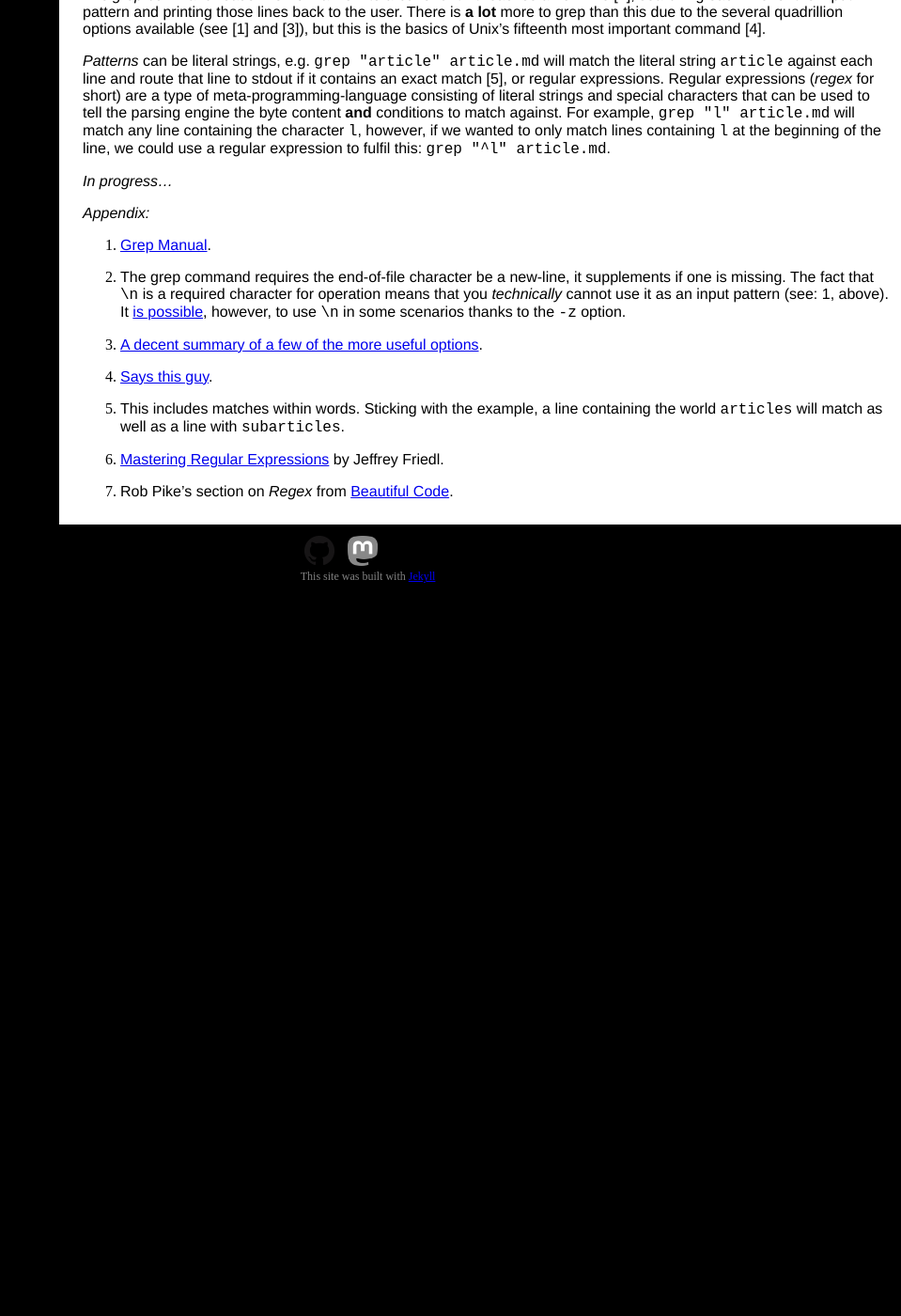
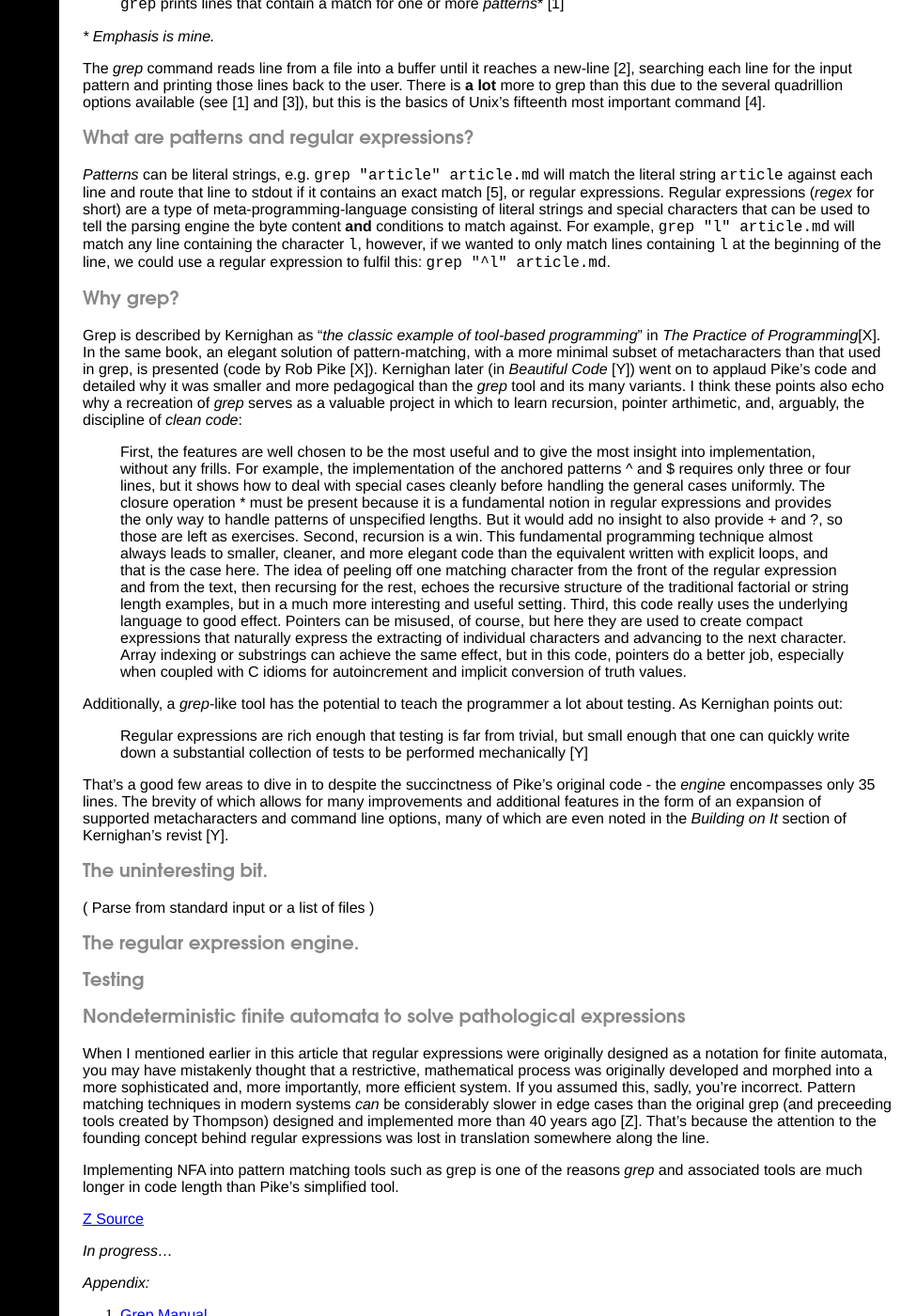
Before and after one commit to gerlofs/gerlofs.github.io, a Jekyll site: the page built from _posts/projects/2021-02-05-utils1.markdown, in a window 1280 px wide and 1400 px high, scrolled down 270 px. Shown: the whole window at 94% size, without its empty margins (321-1280 px from the left). Built offline with Jekyll 4.4.1, drawn with Linux system fonts in a browser that asks for light colours; before the commit the page ends 900 px from its top, so only the background shows below that; some of the changed text lies outside the part shown.

Commit message:
Update blog with section intros and a note on NFA

```diff
--- a/_posts/projects/2021-02-05-utils1.markdown
+++ b/_posts/projects/2021-02-05-utils1.markdown
@@ -10,6 +10,10 @@ tags: unlisted
 ---
 <h2 align="center">grep</h2>
 
+### What is the point in rewriting simplified versions of existing tools?
+
+### What is grep?
+
 `Grep` is a pattern matching engine that routes matched lines of text to the standard output. Simply put:
 
 > `grep` prints lines that contain a match for one or more _patterns_* [1]
@@ -18,13 +22,46 @@ tags: unlisted
 
 The _grep_ command reads line from a file into a buffer until it reaches a new-line [2], searching each line for the input pattern and printing those lines back to the user. There is **a lot** more to grep than this due to the several quadrillion options available (see [1] and [3]), but this is the basics of Unix's fifteenth most important command [4].
 
-
+### What are patterns and regular expressions?
 
 _Patterns_ can be literal strings, e.g. `grep "article" article.md` will match the literal string `article` against each line and route that line to stdout if it contains an exact match [5], or regular expressions.
 Regular expressions (*regex* for short) are a type of meta-programming-language consisting of literal strings and special characters that can be used to tell the parsing engine the byte content **and** conditions to match against.
 For example, `grep "l" article.md` will match any line containing the character `l`, however, if we wanted to only match lines containing `l` at the beginning of the line, we could use a regular expression to fulfil this: `grep "^l" article.md`.
 
+### Why grep?
 
+Grep is described by Kernighan as "*the classic example of tool-based programming*" in *The Practice of Programming*\[X]. In the same book, an elegant solution of pattern-matching, with a more minimal subset of metacharacters than that used in grep, is presented (code by Rob Pike [X]).
+Kernighan later (in *Beautiful Code* [Y]) went on to applaud Pike's code and detailed why it was smaller and more pedagogical than the *grep* tool and its many variants. I think these points also echo why a recreation of *grep* serves as a valuable project in which to learn recursion, pointer arthimetic, and, arguably, the discipline of *clean code*:
+
+> First, the features are well chosen to be the most useful and to give the most insight into implementation, without any frills. For example, the implementation of the anchored patterns ^ and $ requires only three or four lines, but it shows how to deal with special cases cleanly before handling the general cases uniformly. The closure operation * must be present because it is a fundamental notion in regular expressions and provides the only way to handle patterns of unspecified lengths. But it would add no insight to also provide + and ?, so those are left as exercises.
+> Second, recursion is a win. This fundamental programming technique almost always leads to smaller, cleaner, and more elegant code than the equivalent written with explicit loops, and that is the case here. The idea of peeling off one matching character from the front of the regular expression and from the text, then recursing for the rest, echoes the recursive structure of the traditional factorial or string length examples, but in a much more interesting and useful setting.
+> Third, this code really uses the underlying language to good effect. Pointers can be misused, of course, but here they are used to create compact expressions that naturally express the extracting of individual characters and advancing to the next character. Array indexing or substrings can achieve the same effect, but in this code, pointers do a better job, especially when coupled with C idioms for autoincrement and implicit conversion of truth values.
+
+Additionally, a *grep*-like tool has the potential to teach the programmer a lot about testing. As Kernighan points out:
+
+> Regular expressions are rich enough that testing is far from trivial, but small enough that one can quickly write down a substantial collection of tests to be performed mechanically [Y]
+
+That's a good few areas to dive in to despite the succinctness of Pike's original code - the _engine_ encompasses only 35 lines. The brevity of which allows for many improvements and additional
+features in the form of an expansion of supported metacharacters and command line options, many of which are even noted in the *Building on It* section of Kernighan's revist [Y].
+
+### The uninteresting bit.
+
+( Parse from standard input or a list of files )
+
+### The regular expression engine.
+
+### Testing
+
+### Nondeterministic finite automata to solve pathological expressions
+
+When I mentioned earlier in this article that regular expressions were originally designed as a notation for finite automata, you may have mistakenly thought that a restrictive, mathematical process was
+originally developed and morphed into a more sophisticated and, more importantly, more efficient system. If you assumed this, sadly, you're incorrect. Pattern matching techniques in modern systems _can_ be
+considerably slower in edge cases than the original grep (and preceeding tools created by Thompson) designed and implemented more than 40 years ago [Z]. That's because the attention to the founding concept behind
+regular expressions was lost in translation somewhere along the line.
+
+Implementing NFA into pattern matching tools such as grep is one of the reasons *grep* and associated tools are much longer in code length than Pike's simplified tool.
+
+[Z Source](https://swtch.com/~rsc/regexp/regexp1.html)
 
 *In progress...*
 
```
